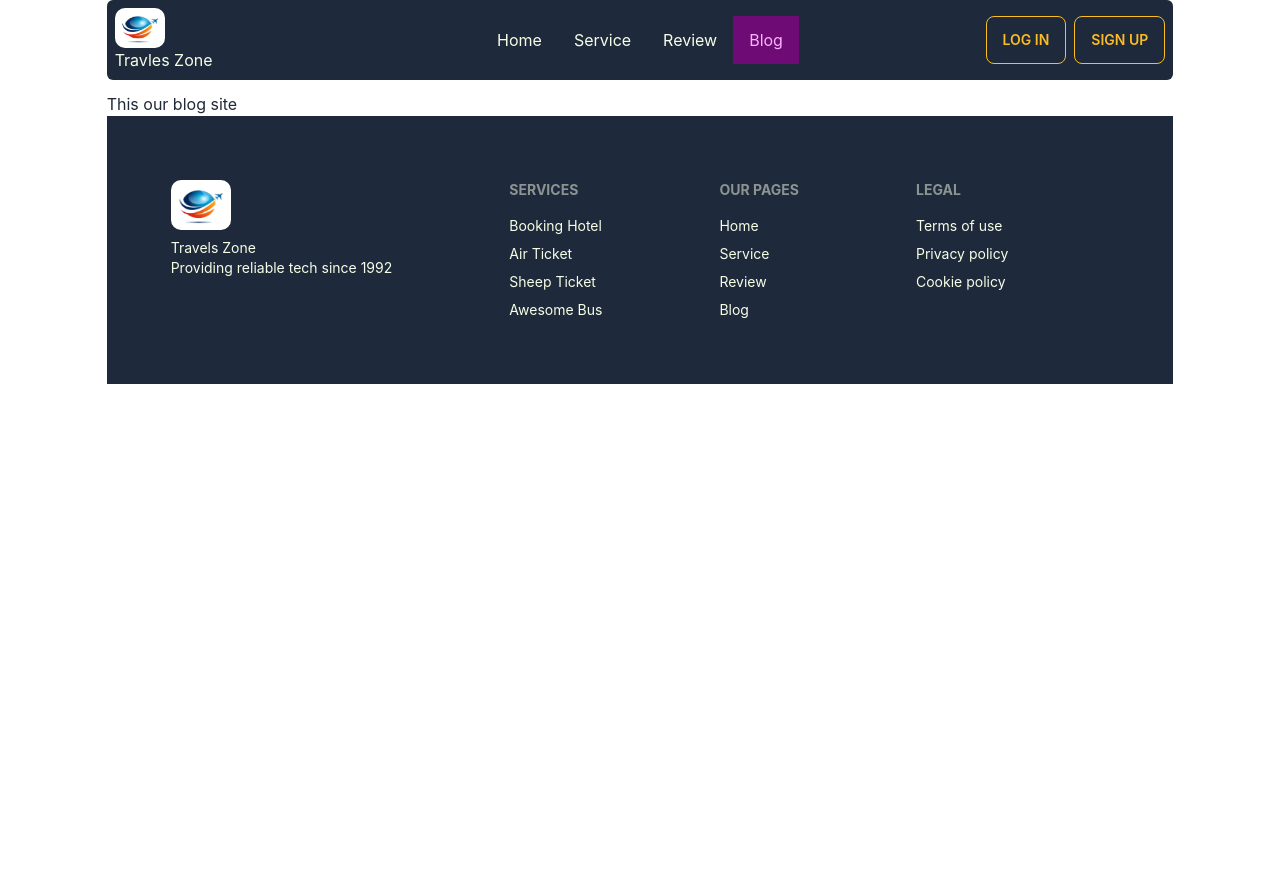
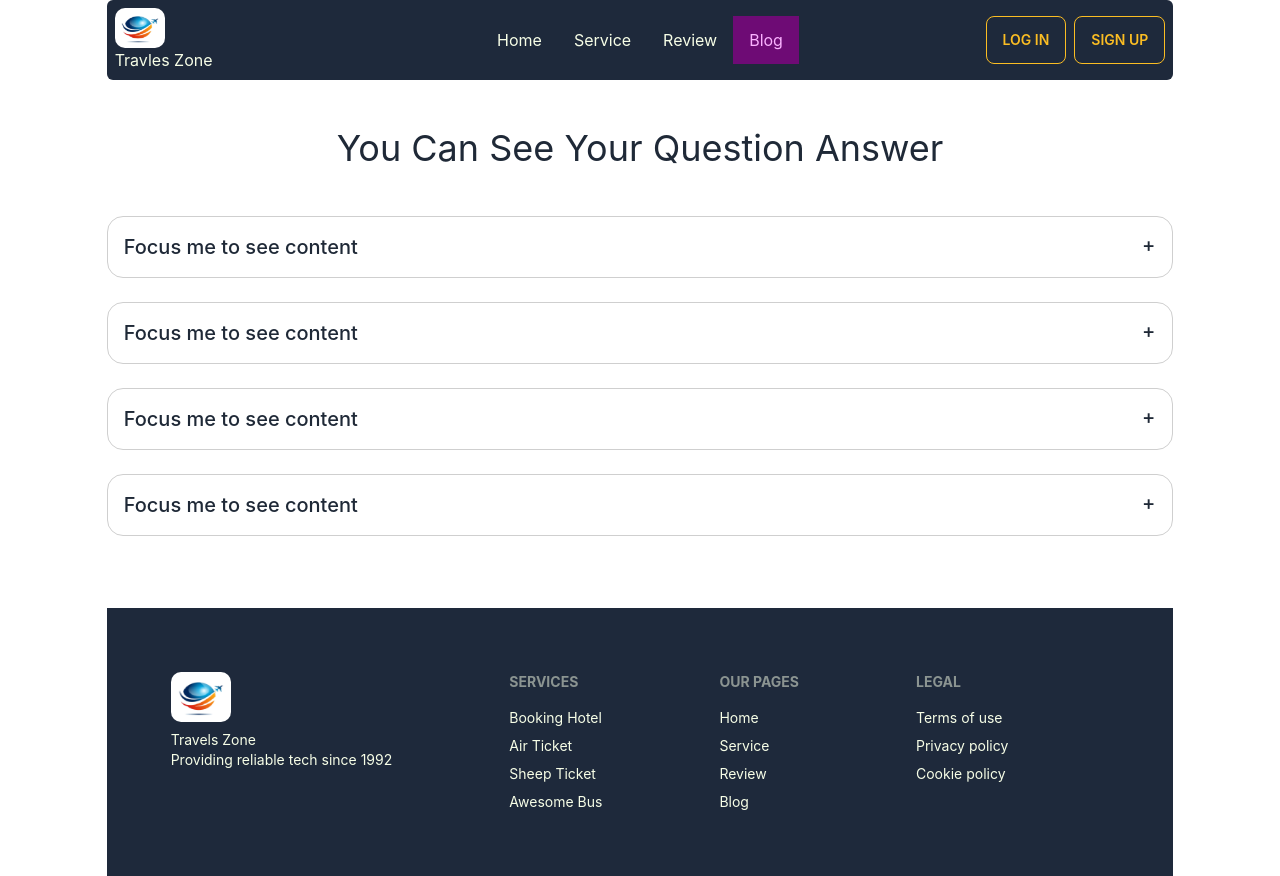
Before and after one commit to Ashrafullislam/travels-review-client, a React (Create React App) app: page /blog in a window 1280 px wide. Before the commit the page ends 800 px from the top, so only its background shows below. Built offline with nearby package versions, Linux system fonts and the light colour scheme.

Commit message:
added faq blog

```diff
--- a/src/Pages/Blog/Blog.js
+++ b/src/Pages/Blog/Blog.js
@@ -1,11 +1,63 @@
 import React from 'react';
 
 const Blog = () => {
-    return (
-        <div>
-           <h3> This our blog site </h3>
+  return (
+    <div>
+      <h3 className='text-4xl text-center text-semibold my-12'> You Can See Your Question Answer </h3>
+
+      <div
+        tabIndex={0}
+        className="collapse collapse-plus border border-base-300 bg-base-100 rounded-box" >
+        <div className="collapse-title text-xl font-medium">
+          Focus me to see content
         </div>
-    );
+        <div className="collapse-content">
+          <p>tabIndex={0} attribute is necessary to make the div focusable</p>
+        </div>
+      </div>
+
+  <br  />
+
+      <div
+        tabIndex={1}
+        className="collapse collapse-plus border border-base-300 bg-base-100 rounded-box" >
+        <div className="collapse-title text-xl font-medium">
+          Focus me to see content
+        </div>
+        <div className="collapse-content">
+          <p>tabIndex={0} attribute is necessary to make the div focusable</p>
+        </div>
+      </div>
+
+    <br  />
+
+      <div
+        tabIndex={2}
+        className="collapse collapse-plus border border-base-300 bg-base-100 rounded-box" >
+        <div className="collapse-title text-xl font-medium">
+          Focus me to see content
+        </div>
+        <div className="collapse-content">
+          <p>tabIndex={0} attribute is necessary to make the div focusable</p>
+        </div>
+      </div>
+
+ <br  />
+
+
+ <div
+        tabIndex={3}
+        className="collapse collapse-plus border border-base-300 bg-base-100 rounded-box" >
+        <div className="collapse-title text-xl font-medium">
+          Focus me to see content
+        </div>
+        <div className="collapse-content">
+          <p>tabIndex={0} attribute is necessary to make the div focusable</p>
+        </div>
+      </div>
+      <br /> <br  /> <br  />
+    </div>
+  );
 };
 
 export default Blog;
--- a/src/Pages/Home/Homes/OurService/ServiceCard/ServiceCard.js
+++ b/src/Pages/Home/Homes/OurService/ServiceCard/ServiceCard.js
@@ -12,7 +12,7 @@ console.log(service)
   Aos.init({duration: 2000})
  },[])
     return (
-        <div className='mx-auto ' data-aos="fade-left" >
+        <div className='mx-auto ' data-aos="zoom-out" >
      <div className="card w-96 bg-base-100 shadow-xl">
   <figure><img src= {photoURL} alt="Shoes" /></figure>
   <div className="card-body">
```
